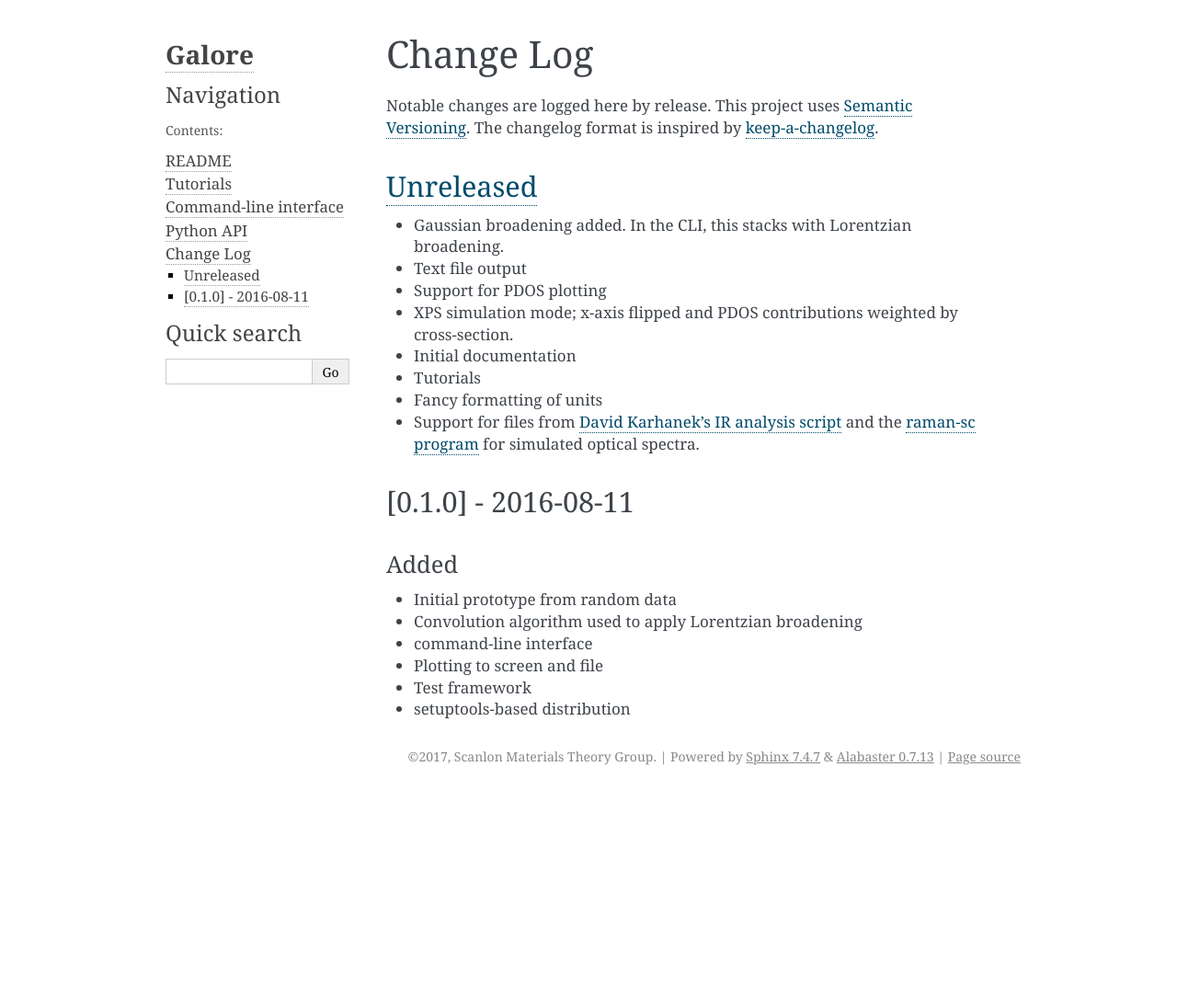
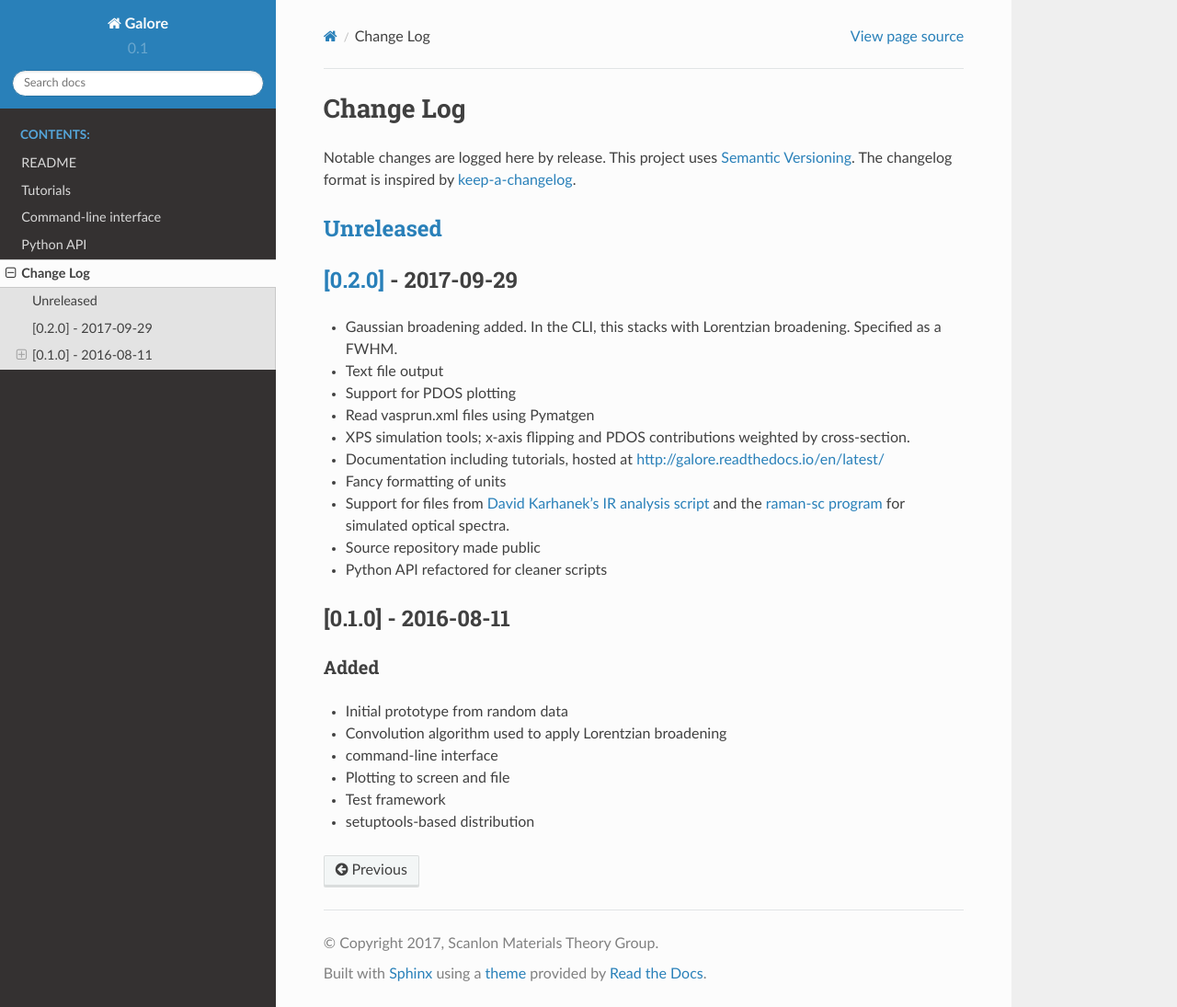
Before and after one commit to SMTG-Bham/galore, a Sphinx documentation site: the page built from docs/source/changelog.rst, in a window 1280 px wide and 1095 px high. Shown: the whole window at 92% size. Built offline with Sphinx 7.4.7 and the Read the Docs theme 2.0.0, drawn with Linux system fonts in a browser that asks for light colours.

Commit message:
DOC: RTD theme, web links, changelog update

```diff
--- a/CHANGELOG.rst
+++ b/CHANGELOG.rst
@@ -5,20 +5,27 @@ Notable changes are logged here by release. This project uses `Semantic
 Versioning <http://semver.org/>`__. The changelog format is inspired by
 `keep-a-changelog <https://github.com/olivierlacan/keep-a-changelog>`__.
 
-`Unreleased <https://github.com/smtg-ucl/galore/compare/0.1.0...HEAD>`__
+`Unreleased <https://github.com/smtg-ucl/galore/compare/0.2.0...HEAD>`__
 -------------------------------------------------------------------------
 
+
+`[0.2.0] <https://github.com/smtg-ucl/galore/compare/0.1.0...0.2.0>`__ - 2017-09-29
+-----------------------------------------------------------------------------------
+
 -  Gaussian broadening added. In the CLI, this stacks with Lorentzian
-   broadening.
+   broadening. Specified as a FWHM.
 -  Text file output
 -  Support for PDOS plotting
--  XPS simulation mode; x-axis flipped and PDOS contributions weighted
+-  Read vasprun.xml files using Pymatgen
+-  XPS simulation tools; x-axis flipping and PDOS contributions weighted
    by cross-section.
--  Initial documentation
--  Tutorials
+-  Documentation including tutorials, hosted at http://galore.readthedocs.io/en/latest/
 -  Fancy formatting of units
 -  Support for files from `David Karhanek's IR analysis script <http://homepage.univie.ac.at/david.karhanek/downloads.html#Entry02>`__
    and the `raman-sc program <https://github.com/raman-sc/VASP>`__ for simulated optical spectra.
+-  Source repository made public
+- Python API refactored for cleaner scripts
+
 
 [0.1.0] - 2016-08-11
 --------------------
--- a/README.rst
+++ b/README.rst
@@ -18,11 +18,9 @@ Documentation
 -------------
 
 A brief overview is given in this README file.
-Full documentation can be built using Sphinx; try ``make html`` from
+Full documentation is available online: `readthedocs <http://galore.readthedocs.io/en/latest/>`__.
+You can build a local version using Sphinx with ``make html`` from
 the *docs* directory of this project.
-Pre-compiled documentation will be made available through `readthedocs
-<https://readthedocs.org>`__ when this project is made publicly
-viewable.
 
 Usage
 -----
--- a/docs/source/conf.py
+++ b/docs/source/conf.py
@@ -88,7 +88,7 @@ todo_include_todos = False
 # The theme to use for HTML and HTML Help pages.  See the documentation for
 # a list of builtin themes.
 #
-html_theme = 'alabaster'
+html_theme = 'sphinx_rtd_theme'
 
 # Theme options are theme-specific and customize the look and feel of a theme
 # further.  For a list of options available for each theme, see the
```
